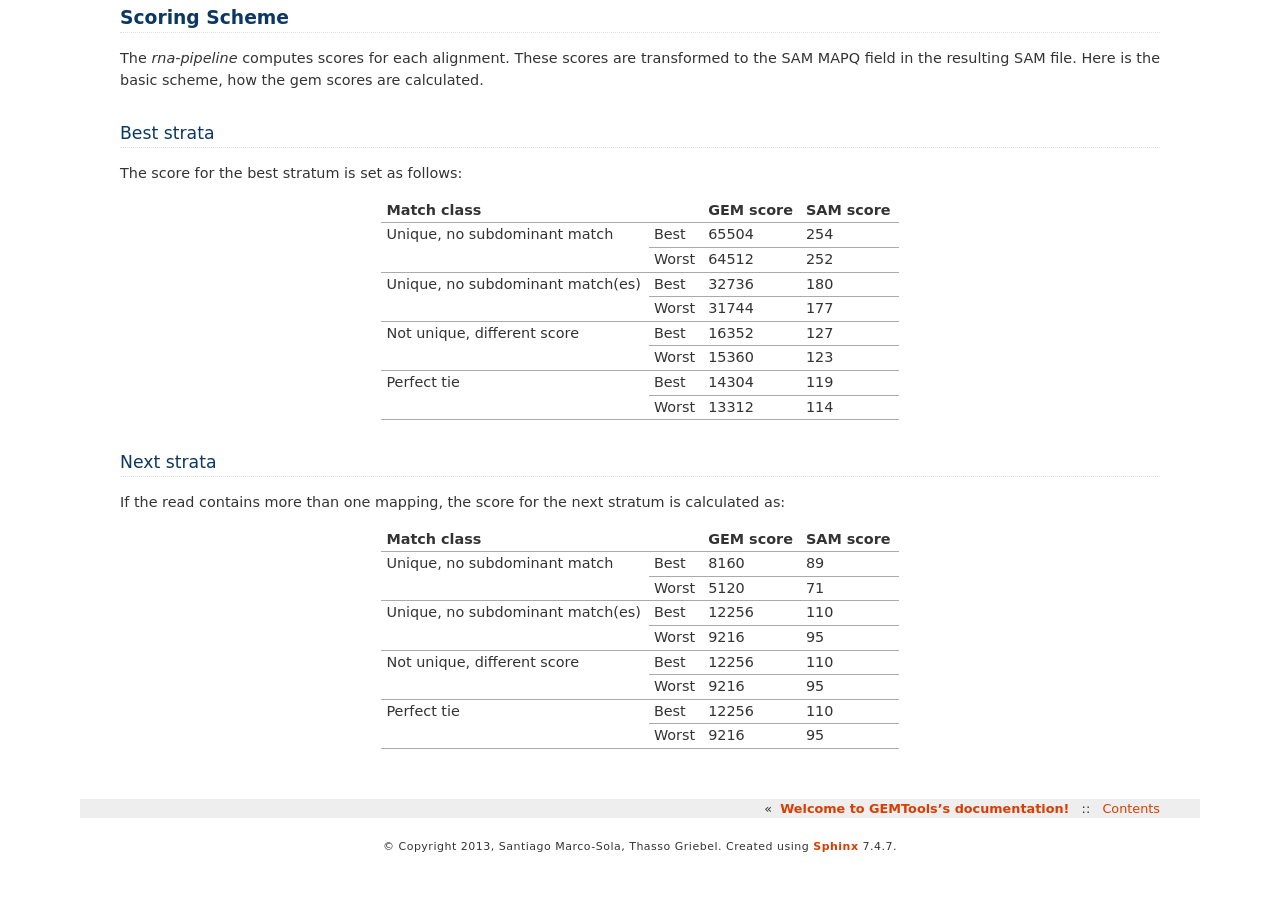
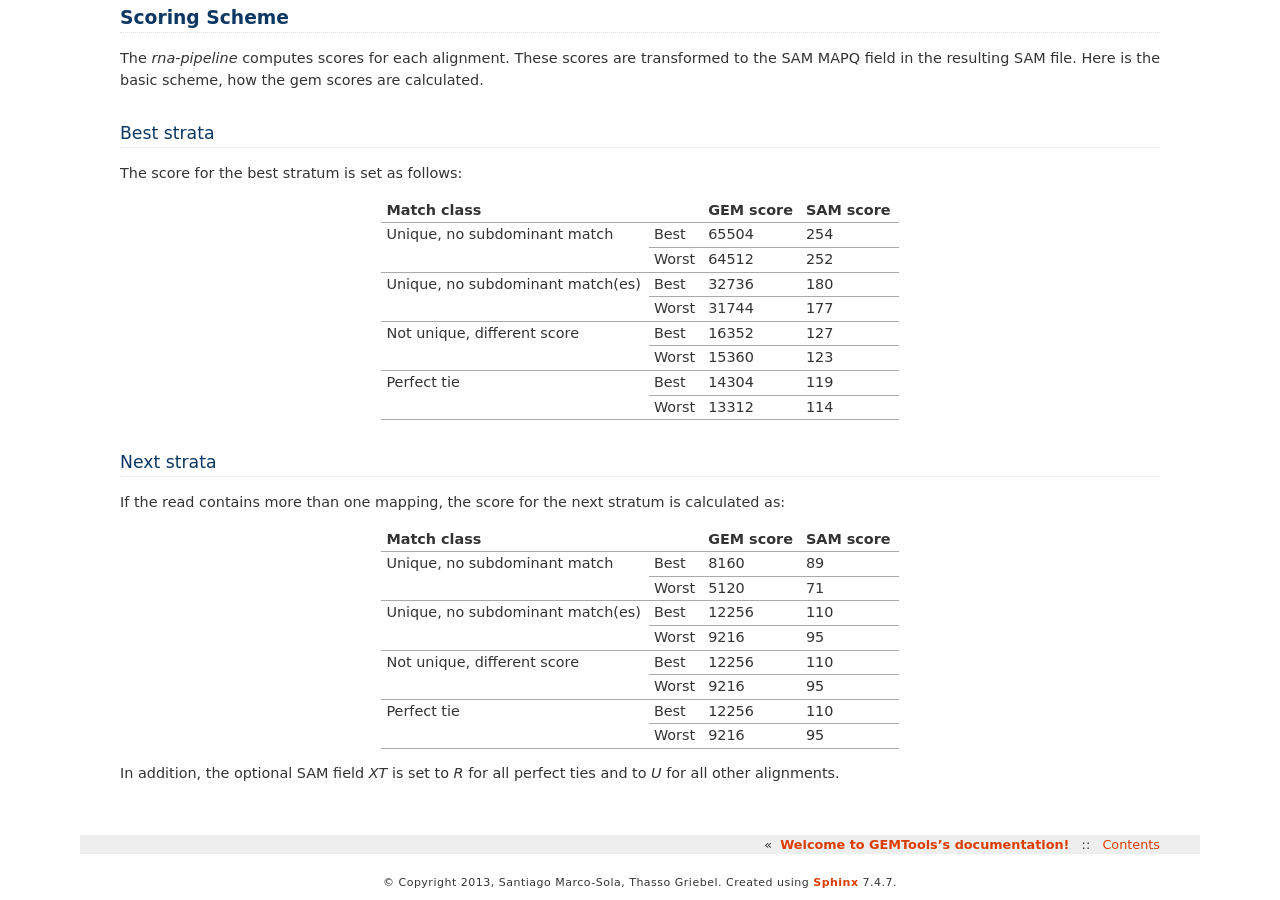
Before and after one commit to gemtools/gemtools, a Sphinx documentation site: the page built from docs/source/rna_pipeline.rst, in a window 1280 px wide and 900 px high, scrolled down 2828 px. Built offline with Sphinx 7.4.7, drawn with Linux system fonts in a browser that asks for light colours; before the commit the page ends 3692 px from its top, so only the background shows below that.

Commit message:
Scoring tables

```diff
--- a/docs/source/rna_pipeline.rst
+++ b/docs/source/rna_pipeline.rst
@@ -215,3 +215,5 @@ calculated as:
 |                                 +-------+-----------+-----------+
 |                                 | Worst |9216       |95         |
 +---------------------------------+-------+-----------+-----------+
+
+In addition, the optional SAM field *XT* is set to *R* for all perfect ties and to *U* for all other alignments.
```
